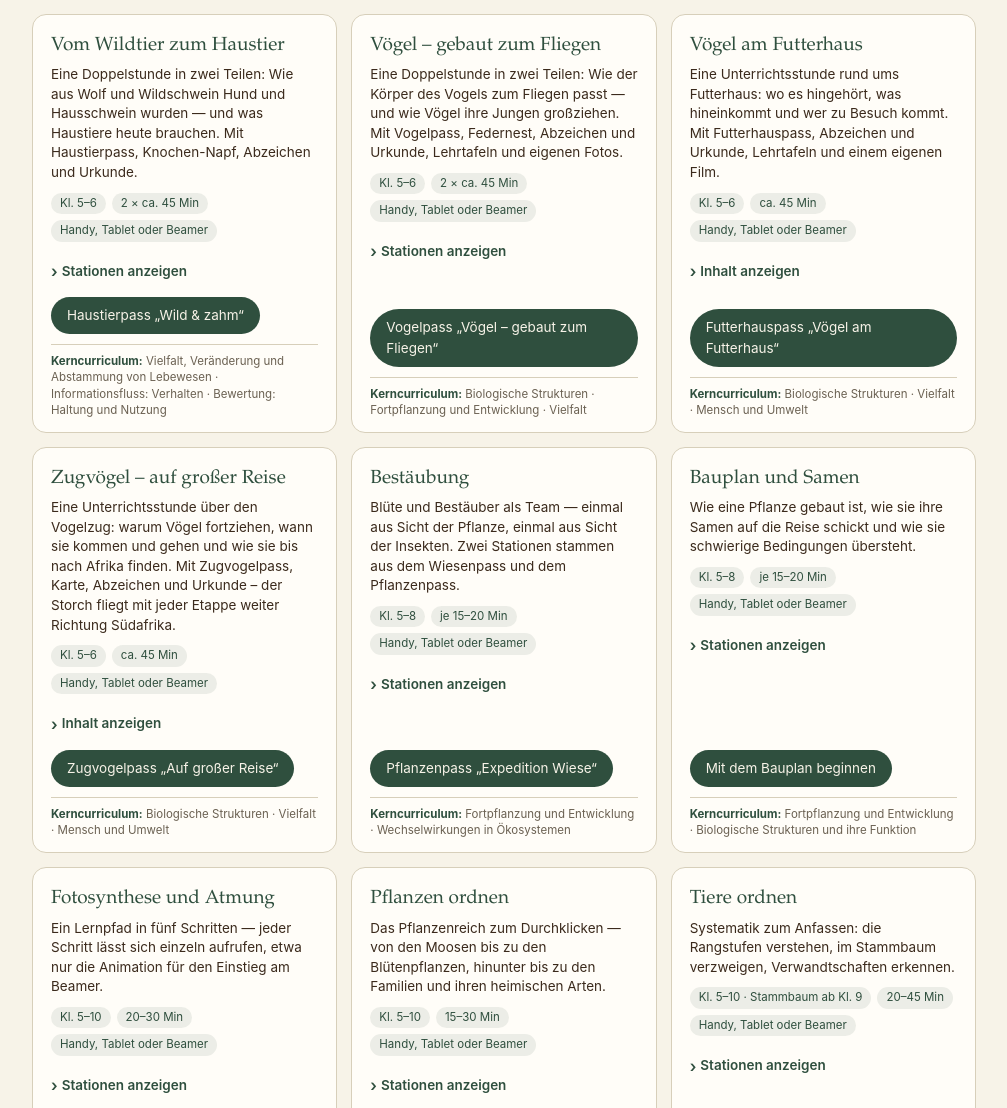
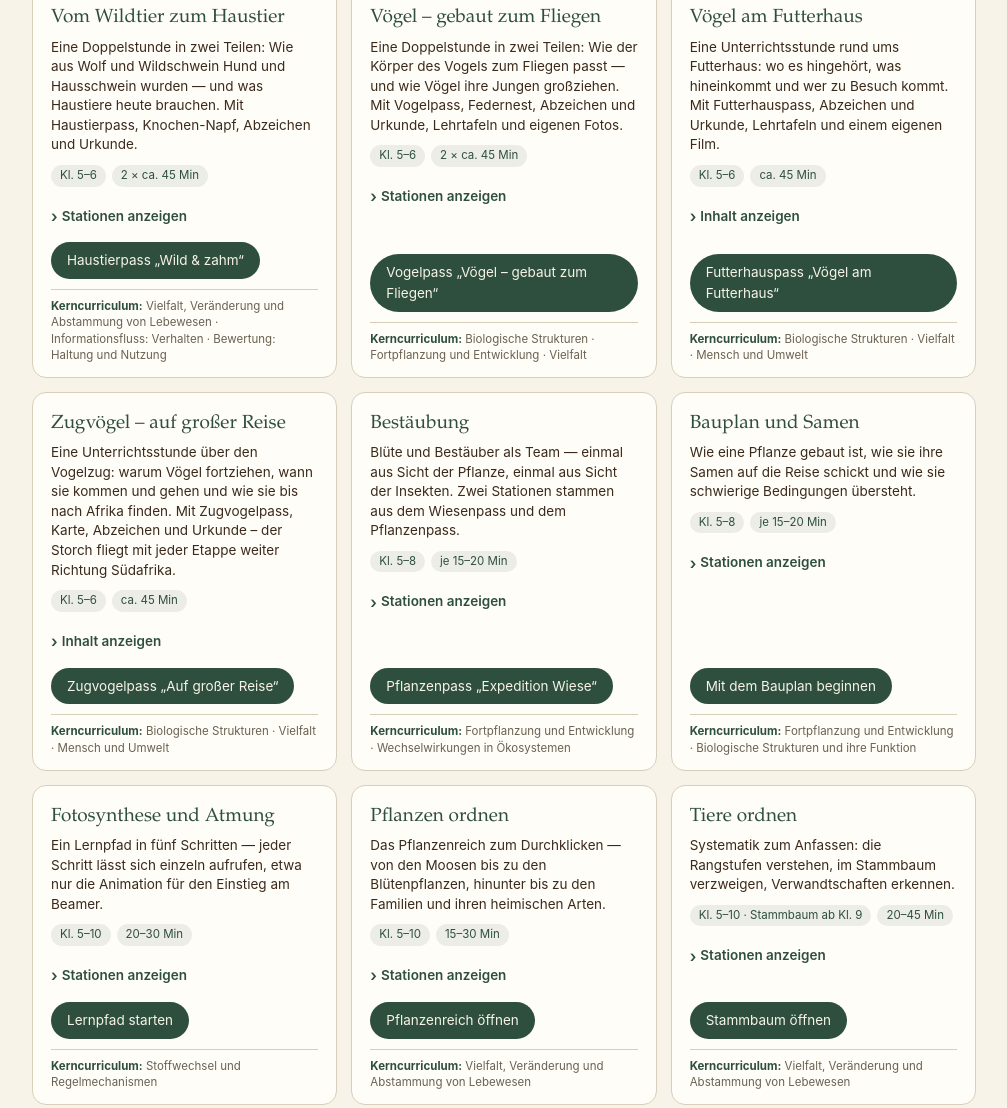
Before and after one commit to michlbaur-creator/start, a plain HTML site: page schule/index.html in a window 1280 px wide. Shown: the part 1392-2500 px from the top of the page, without its empty margins (136-1143 px from the left). Drawn offline with Linux system fonts and the light colour scheme.

Commit message:
Update index.html

```diff
--- a/schule/index.html
+++ b/schule/index.html
@@ -273,8 +273,8 @@
       Kein Konto, kein Passwort, keine Schullizenz.</span></li>
       <li><span class="hk" aria-hidden="true">✓</span><span><b>Keine persönlichen Daten.</b>
       Keine Namen, keine Cookies, keine Werbung. Gezählt werden nur anonyme Seitenaufrufe.</span></li>
-      <li><span class="hk" aria-hidden="true">✓</span><span><b>Läuft offline.</b>
-      Einmal geladen, funktioniert alles auch ohne WLAN — etwa im Wald.</span></li>
+      <li><span class="hk" aria-hidden="true">✓</span><span><b>Jedes Gerät, auch offline.</b>
+      Handy, Tablet oder Beamer – ein Browser genügt. Einmal geladen, läuft alles auch ohne WLAN.</span></li>
       <li><span class="hk" aria-hidden="true">✓</span><span><b>Kostenlos.</b>
       Ein privates, nicht-kommerzielles Projekt ohne Geschäftsmodell.</span></li>
     </ul>
@@ -305,7 +305,7 @@
         <h3>Ökosystem Wald</h3>
         <p class="was">Acht Stationen, die den Wald von oben nach unten durchgehen —
         vom Kronendach bis in den Boden.</p>
-        <div class="marker"><span>Kl. 5–10</span><span>je 8–10 Min</span><span>Handy, Tablet oder Beamer</span></div>
+        <div class="marker"><span>Kl. 5–10</span><span>je 8–10 Min</span></div>
         <details class="liste"><summary><span class="zu">Stationen anzeigen</span><span class="auf">Stationen ausblenden</span></summary>
         <ul>
           <li><a href="https://bio.mibaso.de/flora/interaktiv/wald-stockwerke.html">Der Aufbau des Waldes — Stockwerke</a></li>
@@ -329,7 +329,7 @@
         <h3>Ökosystem Wiese</h3>
         <p class="was">Sieben Stationen rund um die Wiese und ihre Bewohner —
         von der Frage, wem sie eigentlich gehört, bis ins Bodenleben.</p>
-        <div class="marker"><span>Kl. 5–8</span><span>je 8–12 Min</span><span>Handy, Tablet oder Beamer</span></div>
+        <div class="marker"><span>Kl. 5–8</span><span>je 8–12 Min</span></div>
         <details class="liste"><summary><span class="zu">Stationen anzeigen</span><span class="auf">Stationen ausblenden</span></summary>
         <ul>
           <li><a href="https://bio.mibaso.de/fauna/interaktiv/grundlagen.html">Wem gehört die Wiese?</a></li>
@@ -352,7 +352,7 @@
         <h3>Tiere im Winter</h3>
         <p class="was">Eine Doppelstunde in zwei Teilen: Wie Tiere Frost und Hunger überstehen —
         mit Winterpass, Nuss-Vorrat, Abzeichen und Urkunde.</p>
-        <div class="marker"><span>Kl. 5–6</span><span>2 × ca. 45 Min</span><span>Handy, Tablet oder Beamer</span></div>
+        <div class="marker"><span>Kl. 5–6</span><span>2 × ca. 45 Min</span></div>
         <details class="liste"><summary><span class="zu">Stationen anzeigen</span><span class="auf">Stationen ausblenden</span></summary>
         <ul>
           <li><a href="https://bio.mibaso.de/fauna/interaktiv/winterpass.html#w1">Teil 1 · Kalt erwischt?</a> — gleichwarm und wechselwarm, Winterschlaf, Winterruhe, Winterstarre, Fell, Federn, Fett und der Speckhandschuh-Versuch</li>
@@ -371,7 +371,7 @@
         <p class="was">Eine Doppelstunde in zwei Teilen: Wie aus Wolf und Wildschwein Hund und
         Hausschwein wurden — und was Haustiere heute brauchen. Mit Haustierpass, Knochen-Napf,
         Abzeichen und Urkunde.</p>
-        <div class="marker"><span>Kl. 5–6</span><span>2 × ca. 45 Min</span><span>Handy, Tablet oder Beamer</span></div>
+        <div class="marker"><span>Kl. 5–6</span><span>2 × ca. 45 Min</span></div>
         <details class="liste"><summary><span class="zu">Stationen anzeigen</span><span class="auf">Stationen ausblenden</span></summary>
         <ul>
           <li><a href="https://bio.mibaso.de/fauna/interaktiv/haustierpass.html#h1">Teil 1 · Vom Wolf zum Hund</a> — Bilderreihe zur Domestikation, Wolf und Hund im Vergleich, Körpersprache des Hundes mit Fotos, Züchtung zum Ausprobieren</li>
@@ -389,7 +389,7 @@
         <p class="was">Eine Doppelstunde in zwei Teilen: Wie der Körper des Vogels zum Fliegen
         passt — und wie Vögel ihre Jungen großziehen. Mit Vogelpass, Federnest, Abzeichen und
         Urkunde, Lehrtafeln und eigenen Fotos.</p>
-        <div class="marker"><span>Kl. 5–6</span><span>2 × ca. 45 Min</span><span>Handy, Tablet oder Beamer</span></div>
+        <div class="marker"><span>Kl. 5–6</span><span>2 × ca. 45 Min</span></div>
         <details class="liste"><summary><span class="zu">Stationen anzeigen</span><span class="auf">Stationen ausblenden</span></summary>
         <ul>
           <li><a href="https://bio.mibaso.de/fauna/interaktiv/vogelpass.html#v1">Teil 1 · Bauplan Vogel</a> — Leichtbau, Federn mit „Klettverschluss“, Schnabelformen im Bilderquiz, Fußformen und der Sitzfuß-Trick</li>
@@ -407,7 +407,7 @@
         <p class="was">Eine Unterrichtsstunde rund ums Futterhaus: wo es hingehört, was hineinkommt
         und wer zu Besuch kommt. Mit Futterhauspass, Abzeichen und Urkunde, Lehrtafeln und
         einem eigenen Film.</p>
-        <div class="marker"><span>Kl. 5–6</span><span>ca. 45 Min</span><span>Handy, Tablet oder Beamer</span></div>
+        <div class="marker"><span>Kl. 5–6</span><span>ca. 45 Min</span></div>
         <details class="liste"><summary><span class="zu">Inhalt anzeigen</span><span class="auf">Inhalt ausblenden</span></summary>
         <ul>
           <li>Der richtige Platz — Katzen, Glasscheiben, Sauberkeit</li>
@@ -428,7 +428,7 @@
         <p class="was">Eine Unterrichtsstunde über den Vogelzug: warum Vögel fortziehen, wann sie
         kommen und gehen und wie sie bis nach Afrika finden. Mit Zugvogelpass, Karte, Abzeichen
         und Urkunde – der Storch fliegt mit jeder Etappe weiter Richtung Südafrika.</p>
-        <div class="marker"><span>Kl. 5–6</span><span>ca. 45 Min</span><span>Handy, Tablet oder Beamer</span></div>
+        <div class="marker"><span>Kl. 5–6</span><span>ca. 45 Min</span></div>
         <details class="liste"><summary><span class="zu">Inhalt anzeigen</span><span class="auf">Inhalt ausblenden</span></summary>
         <ul>
           <li>Warum in die Ferne? — Futter entscheidet, wer fort muss</li>
@@ -449,7 +449,7 @@
         <p class="was">Blüte und Bestäuber als Team — einmal aus Sicht der Pflanze,
         einmal aus Sicht der Insekten. Zwei Stationen stammen aus dem Wiesenpass und dem
         Pflanzenpass.</p>
-        <div class="marker"><span>Kl. 5–8</span><span>je 15–20 Min</span><span>Handy, Tablet oder Beamer</span></div>
+        <div class="marker"><span>Kl. 5–8</span><span>je 15–20 Min</span></div>
         <details class="liste"><summary><span class="zu">Stationen anzeigen</span><span class="auf">Stationen ausblenden</span></summary>
         <ul>
           <li><a href="https://bio.mibaso.de/fauna/interaktiv/bestaeubung.html">Wer bestäubt wen?</a> <span class="her">Wiesenpass</span></li>
@@ -469,7 +469,7 @@
         <h3>Bauplan und Samen</h3>
         <p class="was">Wie eine Pflanze gebaut ist, wie sie ihre Samen auf die Reise
         schickt und wie sie schwierige Bedingungen übersteht.</p>
-        <div class="marker"><span>Kl. 5–8</span><span>je 15–20 Min</span><span>Handy, Tablet oder Beamer</span></div>
+        <div class="marker"><span>Kl. 5–8</span><span>je 15–20 Min</span></div>
         <details class="liste"><summary><span class="zu">Stationen anzeigen</span><span class="auf">Stationen ausblenden</span></summary>
         <ul>
           <li><a href="https://bio.mibaso.de/flora/interaktiv/pflanze-verstehen.html">Der Bauplan — Aufbau einer Pflanze</a></li>
@@ -488,7 +488,7 @@
         <h3>Fotosynthese und Atmung</h3>
         <p class="was">Ein Lernpfad in fünf Schritten — jeder Schritt lässt sich
         einzeln aufrufen, etwa nur die Animation für den Einstieg am Beamer.</p>
-        <div class="marker"><span>Kl. 5–10</span><span>20–30 Min</span><span>Handy, Tablet oder Beamer</span></div>
+        <div class="marker"><span>Kl. 5–10</span><span>20–30 Min</span></div>
         <details class="liste"><summary><span class="zu">Stationen anzeigen</span><span class="auf">Stationen ausblenden</span></summary>
         <ul>
           <li><a href="https://flora.mibaso.de/interaktiv/energie-pfad.html#schritt-1">Schritt 1 · Fotosynthese — Licht wird Zucker</a></li>
@@ -508,7 +508,7 @@
         <h3>Pflanzen ordnen</h3>
         <p class="was">Das Pflanzenreich zum Durchklicken — von den Moosen bis zu den
         Blütenpflanzen, hinunter bis zu den Familien und ihren heimischen Arten.</p>
-        <div class="marker"><span>Kl. 5–10</span><span>15–30 Min</span><span>Handy, Tablet oder Beamer</span></div>
+        <div class="marker"><span>Kl. 5–10</span><span>15–30 Min</span></div>
         <details class="liste"><summary><span class="zu">Stationen anzeigen</span><span class="auf">Stationen ausblenden</span></summary>
         <ul>
           <li><a href="https://flora.mibaso.de/interaktiv/systematik.html#root">Das Reich der Pflanzen — Überblick</a></li>
@@ -539,7 +539,7 @@
         <h3>Tiere ordnen</h3>
         <p class="was">Systematik zum Anfassen: die Rangstufen verstehen, im Stammbaum
         verzweigen, Verwandtschaften erkennen.</p>
-        <div class="marker"><span>Kl. 5–10 · Stammbaum ab Kl. 9</span><span>20–45 Min</span><span>Handy, Tablet oder Beamer</span></div>
+        <div class="marker"><span>Kl. 5–10 · Stammbaum ab Kl. 9</span><span>20–45 Min</span></div>
         <details class="liste"><summary><span class="zu">Stationen anzeigen</span><span class="auf">Stationen ausblenden</span></summary>
         <ul>
           <li><a href="https://fauna.mibaso.de/interaktiv/systematik.html">Systematik &amp; Ränge — vom Reich bis zur Art</a></li>
@@ -564,7 +564,7 @@
         <h3>Bestimmen im Gelände</h3>
         <p class="was">Zwei Bestimmungswege — geführt über Fragen oder frei über
         Filter. Funktioniert auf dem Handy und ohne Empfang.</p>
-        <div class="marker"><span>Kl. 5–13</span><span>Exkursion</span><span>draußen, Handy</span></div>
+        <div class="marker"><span>Kl. 5–13</span><span>Exkursion</span><span>draußen</span></div>
         <details class="liste"><summary><span class="zu">Stationen anzeigen</span><span class="auf">Stationen ausblenden</span></summary>
         <ul>
           <li><a href="https://flora.mibaso.de/bestimmen-gefuehrt.html">Frag dich durch — geführte Pflanzenbestimmung</a></li>
@@ -593,7 +593,7 @@
           <li><a href="https://bio.mibaso.de/fauna/interaktiv/vogelpass.html">Vogelpass — gebaut zum Fliegen</a></li>
           <li><a href="https://bio.mibaso.de/fauna/interaktiv/futterhauspass.html">Futterhauspass — Vögel am Futterhaus</a></li>
           <li><a href="https://bio.mibaso.de/fauna/interaktiv/zugvogelpass.html">Zugvogelpass — auf großer Reise</a></li>
-          <li><a href="https://bio.mibaso.de/fauna/interaktiv/garten.html">Mein Naturgarten — wächst mit jedem Pass, mit Aufträgen für draußen</a></li>
+          <li><a href="https://bio.mibaso.de/garten/">Mein Naturgarten — ein Garten für alle acht Pässe aus Flora und Fauna, mit Aufträgen für draußen</a></li>
         </ul>
         </details>
         <a class="los" href="https://bio.mibaso.de/">Alle Pässe auf bio.mibaso.de</a>
@@ -606,7 +606,7 @@
         <p class="was">Kurze Spiele zum Festigen und als Belohnung nach den Stationen: Die Kinder
         schlüpfen in die Rolle eines Tieres oder einer Pflanze und erleben, worauf es im Leben draußen ankommt.
         Jedes Spiel hat drei Stufen, ein Sammelbuch und Hinweise für Lehrkräfte. In der Spielecke sammeln die Kinder alle Sterne für ihr Naturforscher-Diplom.</p>
-        <div class="marker"><span>Kl. 5–6</span><span>je 3–10 Min</span><span>Handy, Tablet oder Beamer</span></div>
+        <div class="marker"><span>Kl. 5–6</span><span>je 3–10 Min</span></div>
         <details class="liste"><summary><span class="zu">Stationen anzeigen</span><span class="auf">Stationen ausblenden</span></summary>
         <ul>
           <li><a href="https://bio.mibaso.de/fauna/interaktiv/sammelflug.html">Sammelflug</a> — als Wildbiene Nektar und Pollen sammeln, bevor Regen und Traktor kommen <span class="her">Wiese · Tiere</span></li>
@@ -644,7 +644,7 @@
         <h3>Säuren I — Sauer erkennen</h3>
         <p class="was">Säuren im Alltag und im Labor: gefährlich oder harmlos, was alle
         Säuren gemeinsam haben, Indikatoren wie Rotkohlsaft und der pH-Wert.</p>
-        <div class="marker"><span>Kl. 7–10</span><span>ca. 40 Min</span><span>Handy, Tablet oder Beamer</span><span>🔇 ohne Ton</span></div>
+        <div class="marker"><span>Kl. 7–10</span><span>ca. 40 Min</span><span>🔇 ohne Ton</span></div>
         <details class="liste"><summary><span class="zu">Inhalt anzeigen</span><span class="auf">Inhalt ausblenden</span></summary>
         <ul>
           <li>Säure-Steckbrief und Sortierspiele</li>
@@ -661,7 +661,7 @@
         <h3>Säuren II — Wie Säuren entstehen</h3>
         <p class="was">Von der Kohlensäure über CO₂, Klima und sauren Regen bis zum
         Springbrunnen-Versuch und dem Zerfall der Säuren in Ionen.</p>
-        <div class="marker"><span>Kl. 8–10</span><span>ca. 40 Min</span><span>Handy, Tablet oder Beamer</span><span>🔇 ohne Ton</span></div>
+        <div class="marker"><span>Kl. 8–10</span><span>ca. 40 Min</span><span>🔇 ohne Ton</span></div>
         <details class="liste"><summary><span class="zu">Inhalt anzeigen</span><span class="auf">Inhalt ausblenden</span></summary>
         <ul>
           <li>Kohlenstoffdioxid-Kreislauf zum Antippen</li>
@@ -678,7 +678,7 @@
         <h3>Laugen — Seifig, glitschig, alkalisch</h3>
         <p class="was">Vom Seifenstück bis zur Brezel: wie Laugen entstehen, was sie
         gemeinsam haben und was passiert, wenn Säure auf Lauge trifft.</p>
-        <div class="marker"><span>Kl. 8–10</span><span>ca. 40 Min</span><span>Handy, Tablet oder Beamer</span><span>🔇 ohne Ton</span></div>
+        <div class="marker"><span>Kl. 8–10</span><span>ca. 40 Min</span><span>🔇 ohne Ton</span></div>
         <details class="liste"><summary><span class="zu">Inhalt anzeigen</span><span class="auf">Inhalt ausblenden</span></summary>
         <ul>
           <li>Metall trifft Wasser als Animation</li>
@@ -695,7 +695,7 @@
         <h3>Salze — Das Salz in der Suppe</h3>
         <p class="was">Aus zwei Giften wird ein Gewürz: Natrium trifft Chlor, das
         Ionengitter, Salze lösen, Kristalle züchten und Salze benennen.</p>
-        <div class="marker"><span>Kl. 8–10</span><span>ca. 40 Min</span><span>Handy, Tablet oder Beamer</span><span>🔇 ohne Ton</span></div>
+        <div class="marker"><span>Kl. 8–10</span><span>ca. 40 Min</span><span>🔇 ohne Ton</span></div>
         <details class="liste"><summary><span class="zu">Inhalt anzeigen</span><span class="auf">Inhalt ausblenden</span></summary>
         <ul>
           <li>Elektronenübergang als Animation</li>
@@ -712,7 +712,7 @@
         <h3>Bindungen — Was die Stoffe zusammenhält</h3>
         <p class="was">Warum Atome sich verbinden: Elektronenpaarbindung, Moleküle bauen,
         das besondere Wassermolekül und die Metallbindung.</p>
-        <div class="marker"><span>Kl. 9–10</span><span>ca. 40 Min</span><span>Handy, Tablet oder Beamer</span><span>🔇 ohne Ton</span></div>
+        <div class="marker"><span>Kl. 9–10</span><span>ca. 40 Min</span><span>🔇 ohne Ton</span></div>
         <details class="liste"><summary><span class="zu">Inhalt anzeigen</span><span class="auf">Inhalt ausblenden</span></summary>
         <ul>
           <li>Molekül-Baukasten mit Elektronen- und Strichformel</li>
@@ -729,7 +729,7 @@
         <h3>Kohlenwasserstoffe I — Vom Erdgas zum Benzin</h3>
         <p class="was">Einstieg in die organische Chemie: Kohlenstoff nachweisen, Methan,
         die homologe Reihe der Alkane, Erdöl-Destillation und Verbrennung.</p>
-        <div class="marker"><span>Kl. 9–10</span><span>ca. 40 Min</span><span>Handy, Tablet oder Beamer</span><span>🔇 ohne Ton</span></div>
+        <div class="marker"><span>Kl. 9–10</span><span>ca. 40 Min</span><span>🔇 ohne Ton</span></div>
         <details class="liste"><summary><span class="zu">Inhalt anzeigen</span><span class="auf">Inhalt ausblenden</span></summary>
         <ul>
           <li>Methan-Molekül zum Drehen</li>
@@ -746,7 +746,7 @@
         <h3>Kohlenwasserstoffe II — Ketten, Ringe, Doppelbindungen</h3>
         <p class="was">Isomere und ihre Namen, Cycloalkane, Alkene mit dem Brom-Test,
         Ethin, Polymerisation zu Kunststoff und Benzol.</p>
-        <div class="marker"><span>Kl. 9–10</span><span>ca. 40 Min</span><span>Handy, Tablet oder Beamer</span><span>🔇 ohne Ton</span></div>
+        <div class="marker"><span>Kl. 9–10</span><span>ca. 40 Min</span><span>🔇 ohne Ton</span></div>
         <details class="liste"><summary><span class="zu">Inhalt anzeigen</span><span class="auf">Inhalt ausblenden</span></summary>
         <ul>
           <li>Isomeren-Baukasten mit Namensregeln</li>
@@ -860,7 +860,7 @@
         <h3>Historia — Episode 1</h3>
         <p class="was">Pharaonen, Griechen und Cäsaren: sechzehn Schlüsselszenen von
         Narmer bis zum Ende des Weströmischen Reiches.</p>
-        <div class="marker"><span>Kl. 6–10</span><span>je Szene 2–4 Min</span><span>Handy, Tablet oder Beamer</span><span>🔇 Ton an/aus</span></div>
+        <div class="marker"><span>Kl. 6–10</span><span>je Szene 2–4 Min</span><span>🔇 Ton an/aus</span></div>
         <details class="liste"><summary><span class="zu">Inhalt anzeigen</span><span class="auf">Inhalt ausblenden</span></summary>
         <ul>
           <li>Jede Szene zuerst mit Karte, dann mit Bild</li>
@@ -878,7 +878,7 @@
         <h3>Historia — Episode 2</h3>
         <p class="was">Kaiser, Kreuzfahrer und Revolutionäre: von der Hidschra 622
         bis Waterloo 1815, ebenfalls in sechzehn Szenen.</p>
-        <div class="marker"><span>Kl. 8–11</span><span>je Szene 2–4 Min</span><span>Handy, Tablet oder Beamer</span><span>🔇 Ton an/aus</span></div>
+        <div class="marker"><span>Kl. 8–11</span><span>je Szene 2–4 Min</span><span>🔇 Ton an/aus</span></div>
         <details class="liste"><summary><span class="zu">Inhalt anzeigen</span><span class="auf">Inhalt ausblenden</span></summary>
         <ul>
           <li>Bilder, Karten und Sprechertexte vollständig</li>
@@ -894,7 +894,7 @@
         <h3>Historia — Episode 3</h3>
         <p class="was">Nationen, Weltkriege und Gegenwart: von der Industrialisierung
         bis zur global vernetzten Welt, in zwanzig Szenen.</p>
-        <div class="marker"><span>Kl. 9–13</span><span>je Szene 2–4 Min</span><span>Handy, Tablet oder Beamer</span><span>🔇 Ton an/aus</span></div>
+        <div class="marker"><span>Kl. 9–13</span><span>je Szene 2–4 Min</span><span>🔇 Ton an/aus</span></div>
         <details class="liste"><summary><span class="zu">Inhalt anzeigen</span><span class="auf">Inhalt ausblenden</span></summary>
         <ul>
           <li>Industrialisierung und Soziale Frage</li>
@@ -1007,7 +1007,7 @@
         <h3>Die große Zeitreise</h3>
         <p class="was">4,6 Milliarden Jahre in zweiundzwanzig Szenen: von der
         glühenden Erde über die erste Zelle bis zu den Säugetieren.</p>
-        <div class="marker"><span>Kl. 6–12</span><span>ca. 25 Min gesamt</span><span>Handy, Tablet oder Beamer</span><span>🔇 Ton an/aus</span></div>
+        <div class="marker"><span>Kl. 6–12</span><span>ca. 25 Min gesamt</span><span>🔇 Ton an/aus</span></div>
         <details class="liste"><summary><span class="zu">Inhalt anzeigen</span><span class="auf">Inhalt ausblenden</span></summary>
         <ul>
           <li>Sprechertexte, Animationen und Atmosphäre</li>
```
